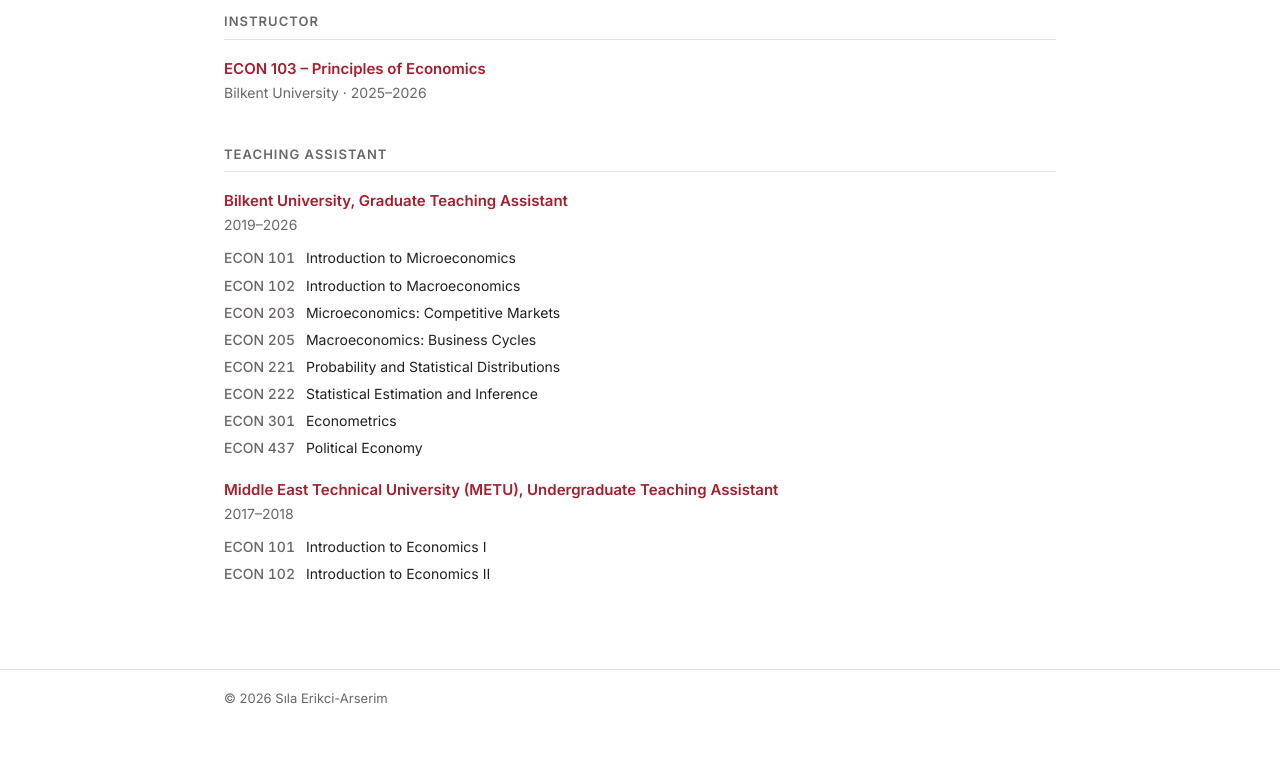
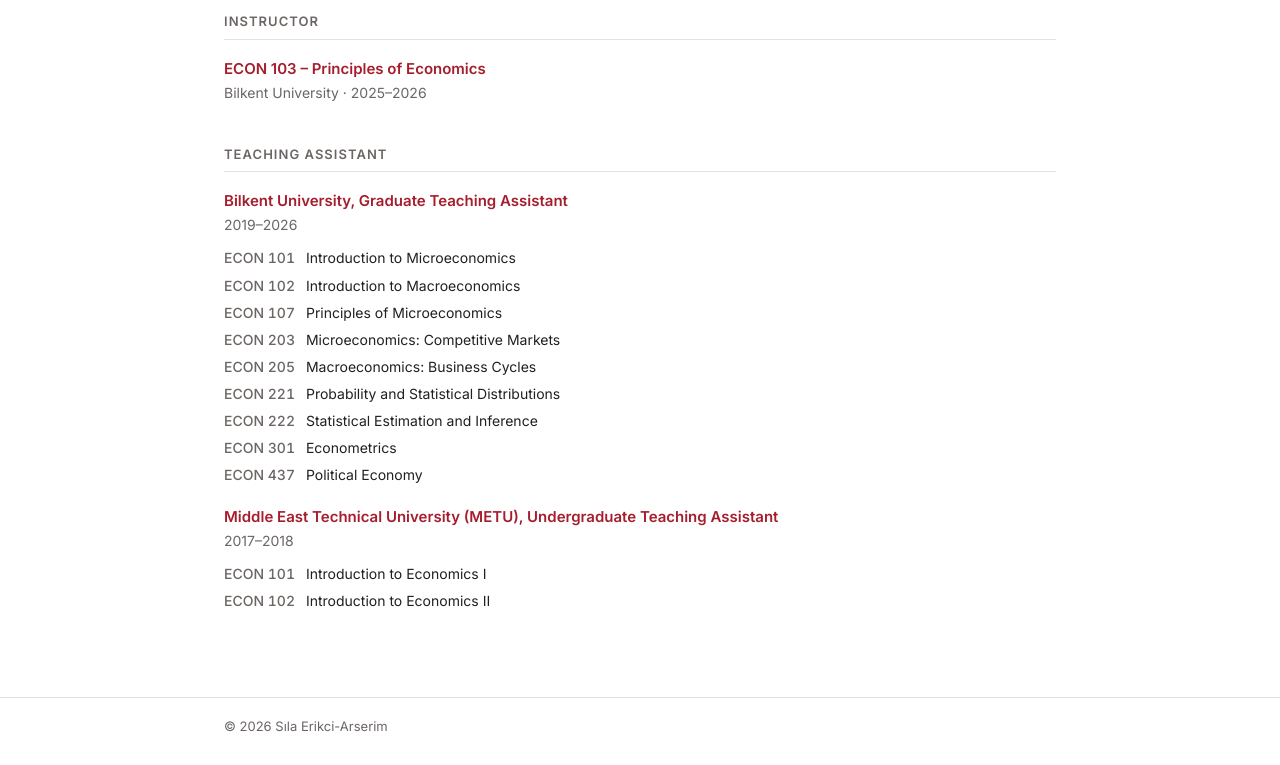
Before and after one commit to silaerikci/silaerikci.github.io, a plain HTML site: page teaching.html in a window 1280 px wide. Shown: the part 174-939 px from the top of the page. Before the commit the page ends 912 px from the top, so only its background shows below. Drawn offline with Linux system fonts and the light colour scheme.

Commit message:
Teaching: add ECON 107
Co-Authored-By: Claude Opus 5.5 <noreply@anthropic.com>

```diff
--- a/teaching.html
+++ b/teaching.html
@@ -48,6 +48,7 @@
           <ul class="course-list">
             <li><span class="course-code">ECON 101</span> Introduction to Microeconomics</li>
             <li><span class="course-code">ECON 102</span> Introduction to Macroeconomics</li>
+            <li><span class="course-code">ECON 107</span> Principles of Microeconomics</li>
             <li><span class="course-code">ECON 203</span> Microeconomics: Competitive Markets</li>
             <li><span class="course-code">ECON 205</span> Macroeconomics: Business Cycles</li>
             <li><span class="course-code">ECON 221</span> Probability and Statistical Distributions</li>
```
